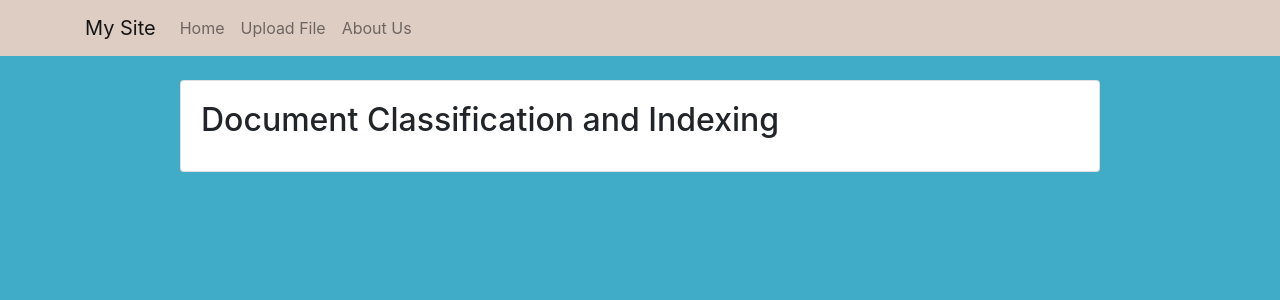
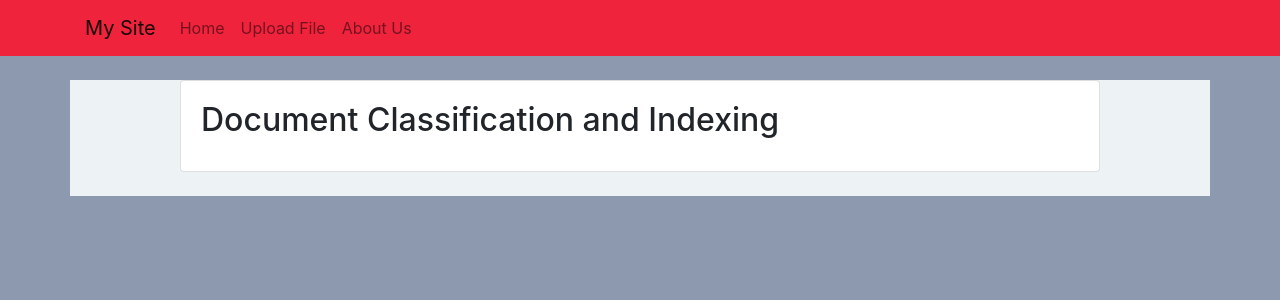
Before and after one commit to nsshah14/Document_Classification, a Django app: page / in a window 1280 px wide. Shown: the top 300 px of the page. Run offline with Django 3.2, Linux system fonts and the light colour scheme; some libraries are stand-ins or nearby versions.

Commit message:
color selection

```diff
--- a/mysite/templates/base.html
+++ b/mysite/templates/base.html
@@ -7,8 +7,8 @@
   <link rel="stylesheet" type="text/css" href="{% static 'css/app.css' %}">
   <title>{% block title %}Document Classification{% endblock %}</title>
 </head>
-<body style="background-color: #41acc7;">
-  <nav class="navbar navbar-expand-lg navbar-light mb-4" style="background-color:#decdc3">
+<body style="background-color: #8d99ae;">
+  <nav class="navbar navbar-expand-lg navbar-light mb-4" style="background-color:#ef233c">
     <div class="container">
       <a class="navbar-brand" href="{% url 'home' %}">My Site</a>
       <button class="navbar-toggler" type="button" data-toggle="collapse" data-target="#navbarSupportedContent" aria-controls="navbarSupportedContent" aria-expanded="false" aria-label="Toggle navigation">
@@ -29,7 +29,7 @@
       </div>
     </div>
   </nav>
-  <div class="container">
+  <div class="container" style="background-color: #edf2f4;">
     <div class="row justify-content-center">
       <div class="col-lg-10 col-md-12">
         <div class="card mb-4">
```
